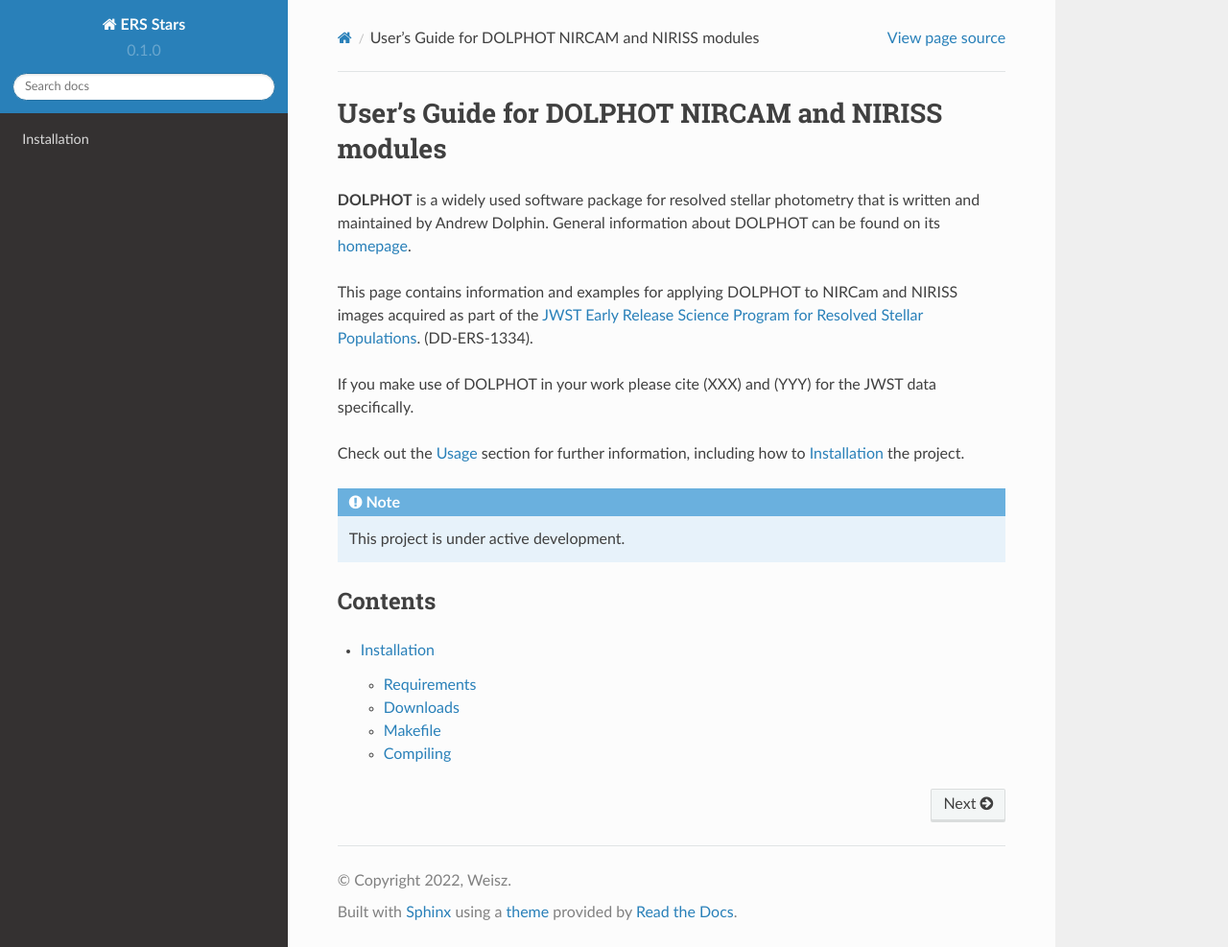
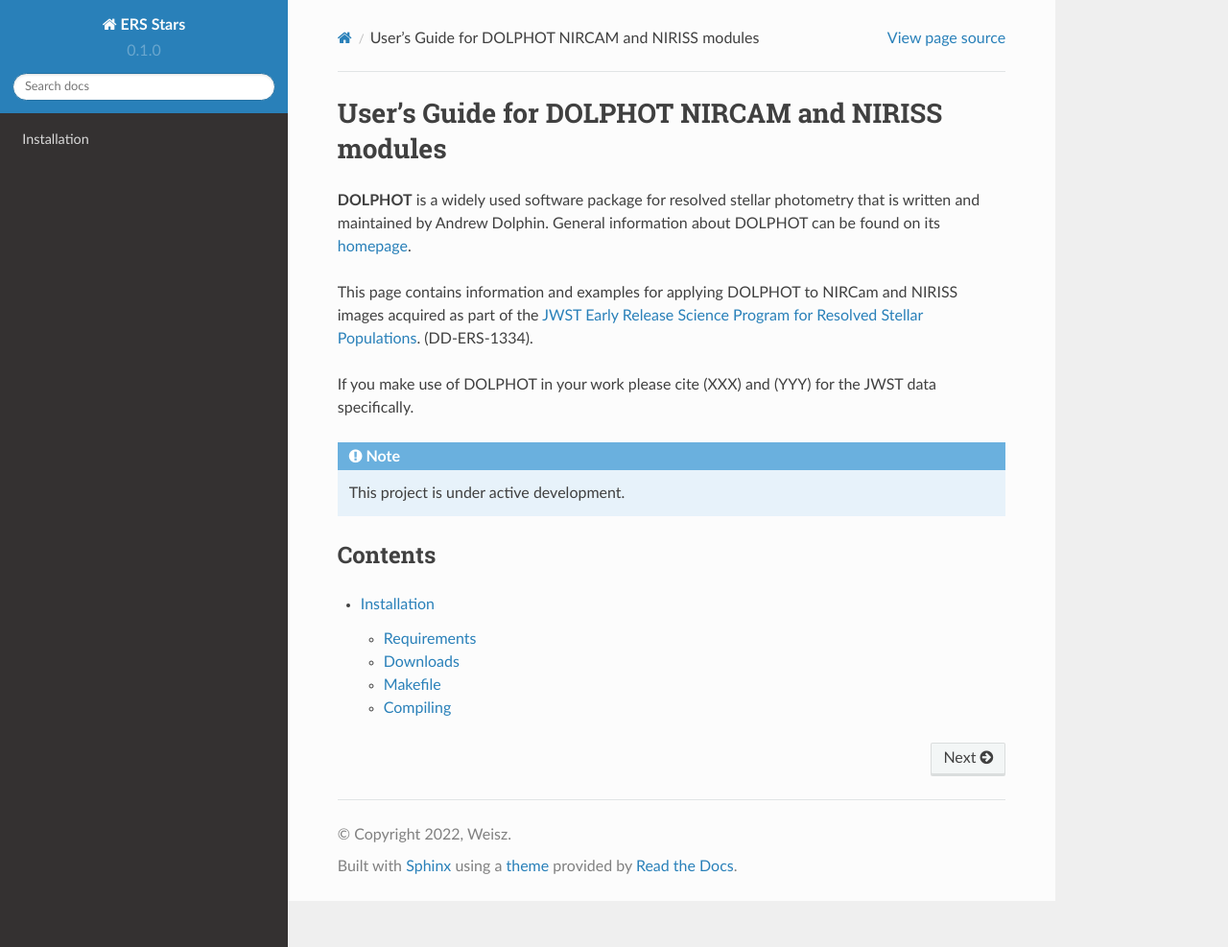
Before and after one commit to ers-stars/dolphot_jwst, a Sphinx documentation site: the page built from docs/source/index.rst, in a window 1280 px wide and 987 px high. Shown: the whole window at 96% size. Built offline with Sphinx 7.4.7 and the Read the Docs theme 2.0.0, drawn with Linux system fonts in a browser that asks for light colours; pages that are not in the unit, such as notebooks, are missing from menus.

Commit message:
Update index.rst

```diff
--- a/docs/source/index.rst
+++ b/docs/source/index.rst
@@ -7,11 +7,6 @@
 
 If you make use of DOLPHOT in your work please cite (XXX) and (YYY) for the JWST data specifically.
 
-
-
-Check out the :doc:`usage` section for further information, including
-how to :ref:`installation` the project.
-
 .. note::
 
    This project is under active development.
```
Also changed, not shown: other parts of docs/source/index.rst (+1 -0 lines).
